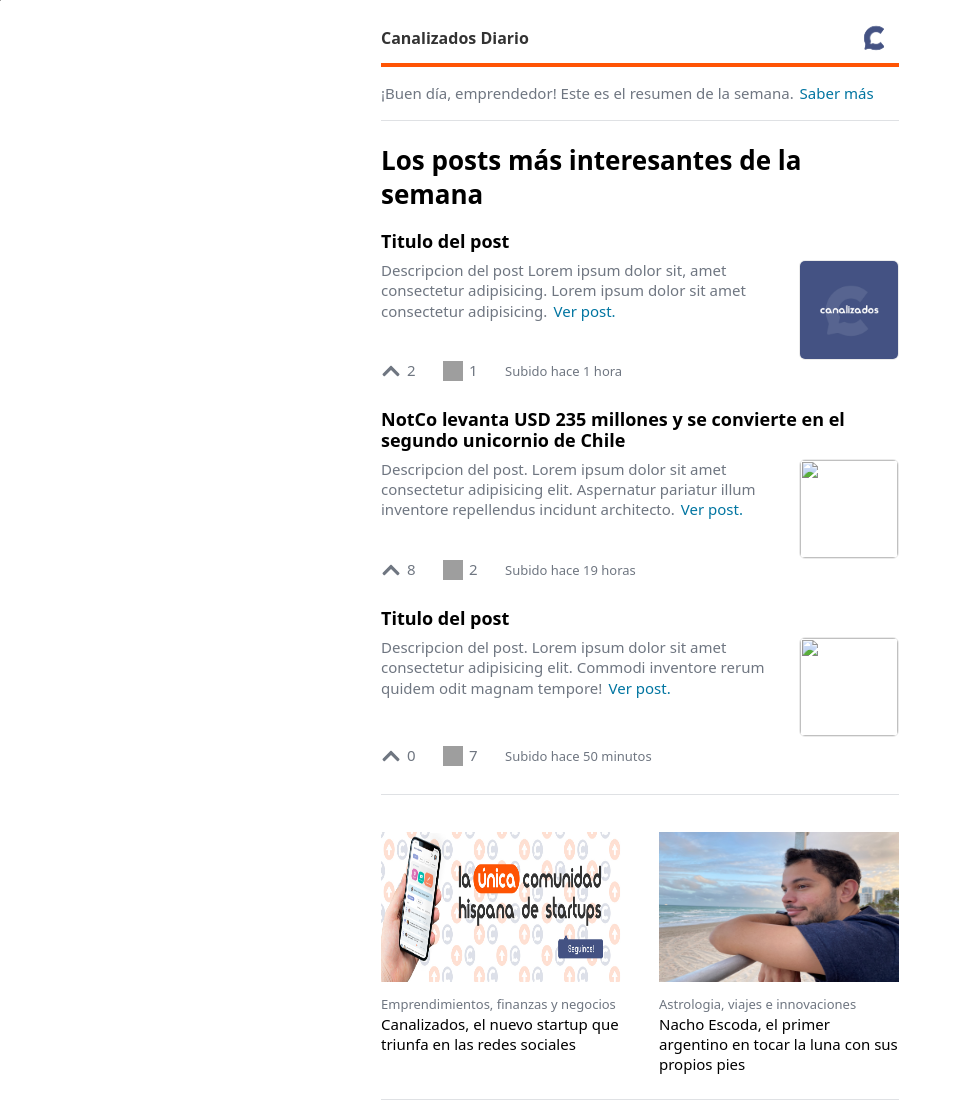
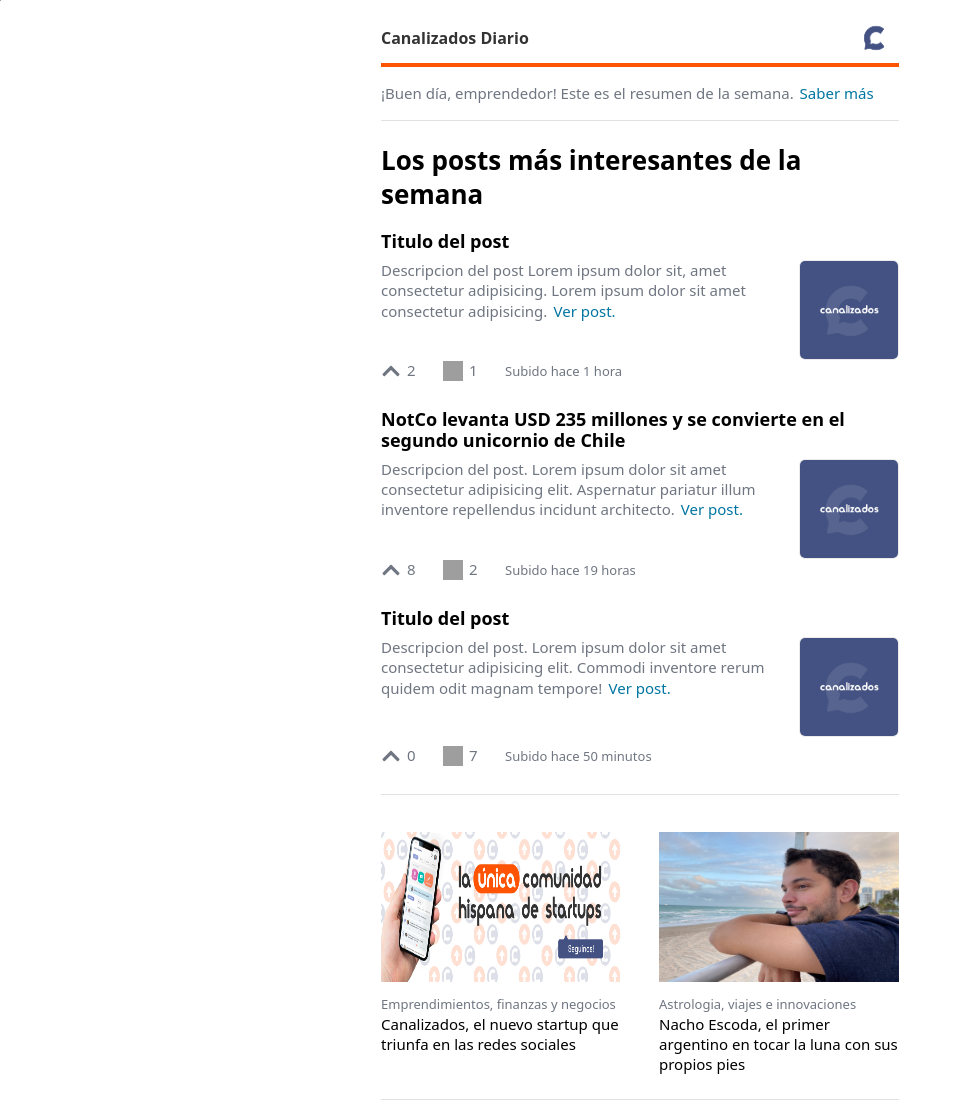
Before and after one commit to juliswer/newslatter-share, a plain HTML site: page index.html in a window 1280 px wide. Shown: the top 1100 px of the page, without its empty margins (0-962 px from the left). Drawn offline with Linux system fonts and the light colour scheme; the site is published under a folder, as on GitHub Pages, so addresses that start at the root find nothing; grey boxes are pictures that could not be loaded.

Commit message:
new files

```diff
--- a/index.html
+++ b/index.html
@@ -376,7 +376,7 @@
                             </table>
                           </td>
                           <td width="16"></td>
-                          <td class="weekly-digest-post-photo-container" align="right" valign="top"> <a href="/login/?next=/news_feed/%3Fcp%3D1%26ct%3DoXGgnNK11drwqfXc_7de_0vzytsK1ToT5vQB13s1qhA8CRe7crSiFAPCKV4wkB39%26ec%3DVxSJFbPbudqm3RmbqsRSIdKGxZqCXtJSS-0vyqMERec%253D%26pinned_post%3Dtrue%26post%3D112593042%26s%3Dtpd%26section%3Dposts"> <img class="weekly-digest-post-photo" src="/assets/CanalizadosLogoRedes.jpg" border="0" style="display:block;border-radius:6px;border:solid 1px rgba(0,0,0,.08);"> </a>                          </td>
+                          <td class="weekly-digest-post-photo-container" align="right" valign="top"> <a href="/login/?next=/news_feed/%3Fcp%3D1%26ct%3DoXGgnNK11drwqfXc_7de_0vzytsK1ToT5vQB13s1qhA8CRe7crSiFAPCKV4wkB39%26ec%3DVxSJFbPbudqm3RmbqsRSIdKGxZqCXtJSS-0vyqMERec%253D%26pinned_post%3Dtrue%26post%3D112593042%26s%3Dtpd%26section%3Dposts"> <img class="weekly-digest-post-photo" src="./assets/CanalizadosLogoRedes.jpg" border="0" style="display:block;border-radius:6px;border:solid 1px rgba(0,0,0,.08);"> </a>                          </td>
                         </tr>
                       </tbody>
                     </table>
@@ -440,7 +440,7 @@
                               style="font-family:system-ui,-apple-system,SFUIText,BlinkMacSystemFont,'HelveticaNeue','Helvetica Neue',Helvetica,'Roboto','Segoe UI',Arial,sans-serif;text-rendering:optimizeLegibility;-webkit-font-smoothing:antialiased;-moz-osx-font-smoothing:grayscale;font-size:15px;padding-left:2px;line-height:21px;color:#0075a1;text-decoration:none!important;"> Ver post. </a>
 
                           <td width="16"></td>
-                          <td class="weekly-digest-post-photo-container" align="right" valign="top"> <a href="/login/?next=/news_feed/%3Fcp%3D1%26ct%3DoXGgnNK11drwqfXc_7de_0vzytsK1ToT5vQB13s1qhA8CRe7crSiFAPCKV4wkB39%26ec%3DVxSJFbPbudqm3RmbqsRSIdKGxZqCXtJSS-0vyqMERec%253D%26pinned_post%3Dtrue%26post%3D112593042%26s%3Dtpd%26section%3Dposts"> <img class="weekly-digest-post-photo" src="/assets/CanalizadosLogoRedes.jpg" border="0" style="display:block;border-radius:6px;border:solid 1px rgba(0,0,0,.08);"> </a>                          </td>
+                          <td class="weekly-digest-post-photo-container" align="right" valign="top"> <a href="/login/?next=/news_feed/%3Fcp%3D1%26ct%3DoXGgnNK11drwqfXc_7de_0vzytsK1ToT5vQB13s1qhA8CRe7crSiFAPCKV4wkB39%26ec%3DVxSJFbPbudqm3RmbqsRSIdKGxZqCXtJSS-0vyqMERec%253D%26pinned_post%3Dtrue%26post%3D112593042%26s%3Dtpd%26section%3Dposts"> <img class="weekly-digest-post-photo" src="./assets/CanalizadosLogoRedes.jpg" border="0" style="display:block;border-radius:6px;border:solid 1px rgba(0,0,0,.08);"> </a>                          </td>
                             <table border="0" cellpadding="0" cellspacing="0" width="100%">
                               <tbody>
                                 <tr>
```
